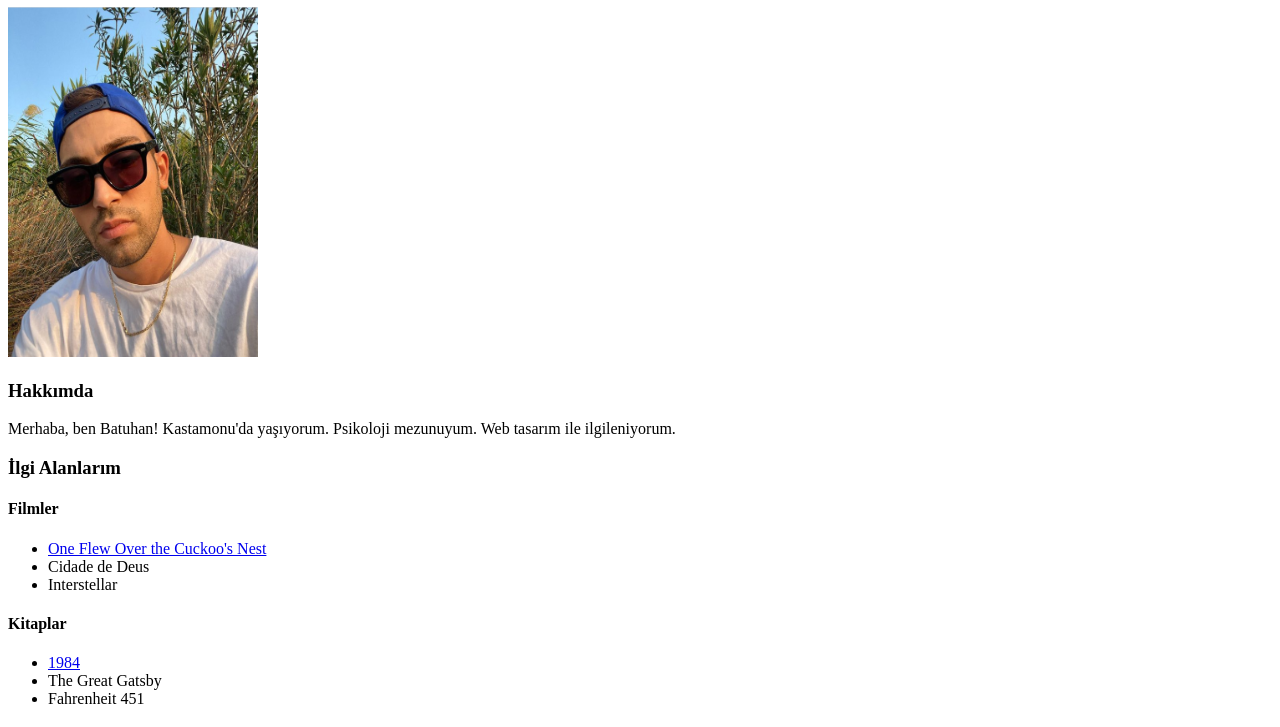
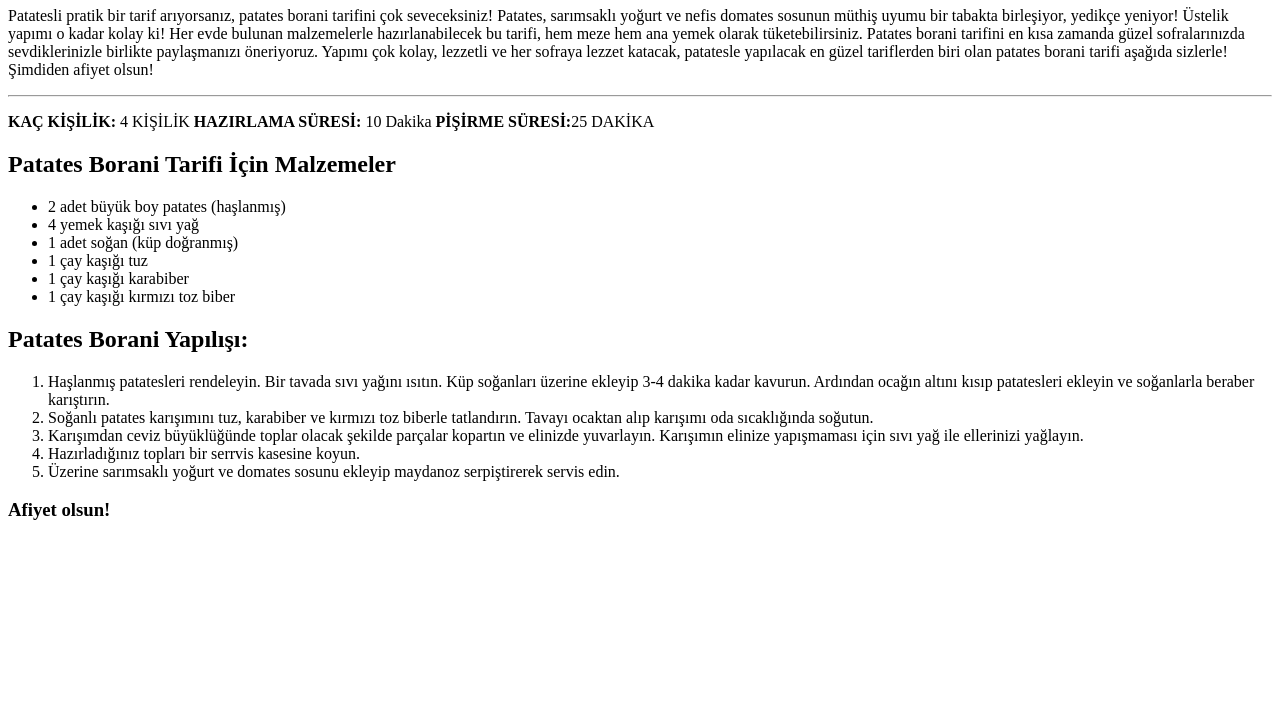
Before and after one commit to bthnks/odev, a plain HTML site: page index.html in a window 1280 px wide. Shown: the part 73-800 px from the top of the page. Drawn offline with Linux system fonts and the light colour scheme.

Commit message:
ödev yapıldı

```diff
--- a/index.html
+++ b/index.html
@@ -1,42 +1,62 @@
 <!DOCTYPE html>
-<html lang="en">
+<html lang="tr">
 
 <head>
     <meta charset="UTF-8">
     <meta http-equiv="X-UA-Compatible" content="IE=edge">
     <meta name="viewport" content="width=device-width, initial-scale=1.0">
-    <title>ÖDEV</title>
+    <title>Patates Borani Tarifi</title>
 </head>
 
 <body>
-    <!-- Ana Başlık -->
-    <h1>Batuhan KAŞ</h1>
-    <img src="images/self.png" alt="profile-picture" width="250" height="350">
-    <!-- ALt başlık-->
-    <h3>Hakkımda</h3>
-    <!--Paragraf-->
-    <p>Merhaba, ben Batuhan! Kastamonu'da yaşıyorum. Psikoloji mezunuyum. Web tasarım ile ilgileniyorum.</p>
+    <h1>Patates Borani</h1>
+    <p>Patatesli pratik bir tarif arıyorsanız, patates borani tarifini çok seveceksiniz! Patates, sarımsaklı yoğurt ve
+        nefis domates sosunun müthiş uyumu bir tabakta birleşiyor, yedikçe yeniyor! Üstelik yapımı o kadar kolay ki! Her
+        evde bulunan malzemelerle hazırlanabilecek bu tarifi, hem meze hem ana yemek olarak tüketebilirsiniz. Patates
+        borani tarifini en kısa zamanda güzel sofralarınızda sevdiklerinizle birlikte paylaşmanızı öneriyoruz.
 
-    <!-- İlgi alanları-->
-    <h3>İlgi Alanlarım</h3>
-    <h4>Filmler</h4>
+        Yapımı çok kolay, lezzetli ve her sofraya lezzet katacak, patatesle yapılacak en güzel tariflerden biri olan
+        patates borani tarifi aşağıda sizlerle! Şimdiden afiyet olsun!</p>
+    <hr>
+    <p><strong>KAÇ KİŞİLİK:</strong> 4 KİŞİLİK <strong>HAZIRLAMA SÜRESİ:</strong> 10 Dakika <strong>PİŞİRME
+            SÜRESİ:</strong>25 DAKİKA</p>
+    <h2>Patates Borani Tarifi İçin Malzemeler</h2>
     <ul>
-        <li>
-            <a
-                href="https://www.imdb.com/title/tt0073486/?pf_rd_m=A2FGELUUNOQJNL&pf_rd_p=9703a62d-b88a-4e30-ae12-90fcafafa3fc&pf_rd_r=QNKTSM7Z48433RFADX1X&pf_rd_s=center-1&pf_rd_t=15506&pf_rd_i=top&ref_=chttp_tt_19">One
-                Flew Over the Cuckoo's Nest</a>
+        <li>2
+            adet
+            büyük boy patates
+            (haşlanmış)</li>
+        <li>4
+            yemek kaşığı
+            sıvı yağ</li>
+        <li>1
+            adet
+            soğan
+            (küp doğranmış)</li>
+        <li>1
+            çay kaşığı
+            tuz</li>
+        <li>1
+            çay kaşığı
+            karabiber</li>
+        <li>1
+            çay kaşığı
+            kırmızı toz biber</li>
+    </ul>
+    <h2>Patates Borani Yapılışı:</h2>
+    <ol>
+        <li>Haşlanmış patatesleri rendeleyin. Bir tavada sıvı yağını ısıtın. Küp soğanları üzerine ekleyip 3-4 dakika
+            kadar kavurun. Ardından ocağın altını kısıp patatesleri ekleyin ve soğanlarla beraber karıştırın.</li>
+        <li>Soğanlı patates karışımını tuz, karabiber ve kırmızı toz biberle tatlandırın. Tavayı ocaktan alıp karışımı
+            oda sıcaklığında soğutun.</li>
+        <li>Karışımdan ceviz büyüklüğünde toplar olacak şekilde parçalar kopartın ve elinizde yuvarlayın. Karışımın
+            elinize yapışmaması için sıvı yağ ile ellerinizi yağlayın.
         </li>
-        <li>Cidade de Deus</li>
-        <li>Interstellar</li>
-    </ul>
-    <H4>Kitaplar</H4>
-    <ul>
-        <li>
-            <a href="https://www.goodreads.com/book/show/40961427-1984">1984</a>
+        <li>Hazırladığınız topları bir serrvis kasesine koyun.</li>
+        <li>Üzerine sarımsaklı yoğurt ve domates sosunu ekleyip maydanoz serpiştirerek servis edin.
         </li>
-        <li>The Great Gatsby</li>
-        <li>Fahrenheit 451</li>
-    </ul>
+    </ol>
+    <h3>Afiyet olsun!</h3>
 </body>
 
 </html>
```
